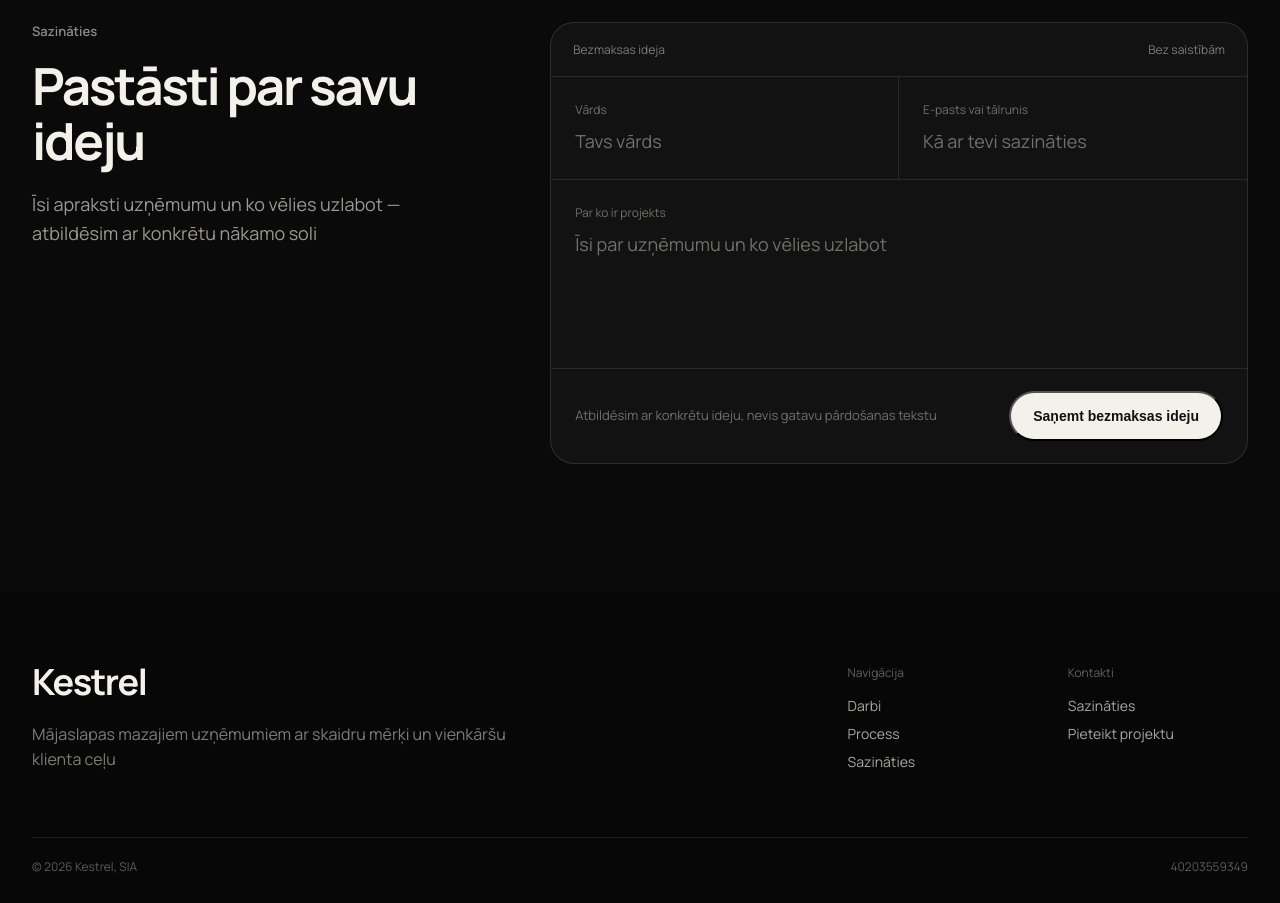
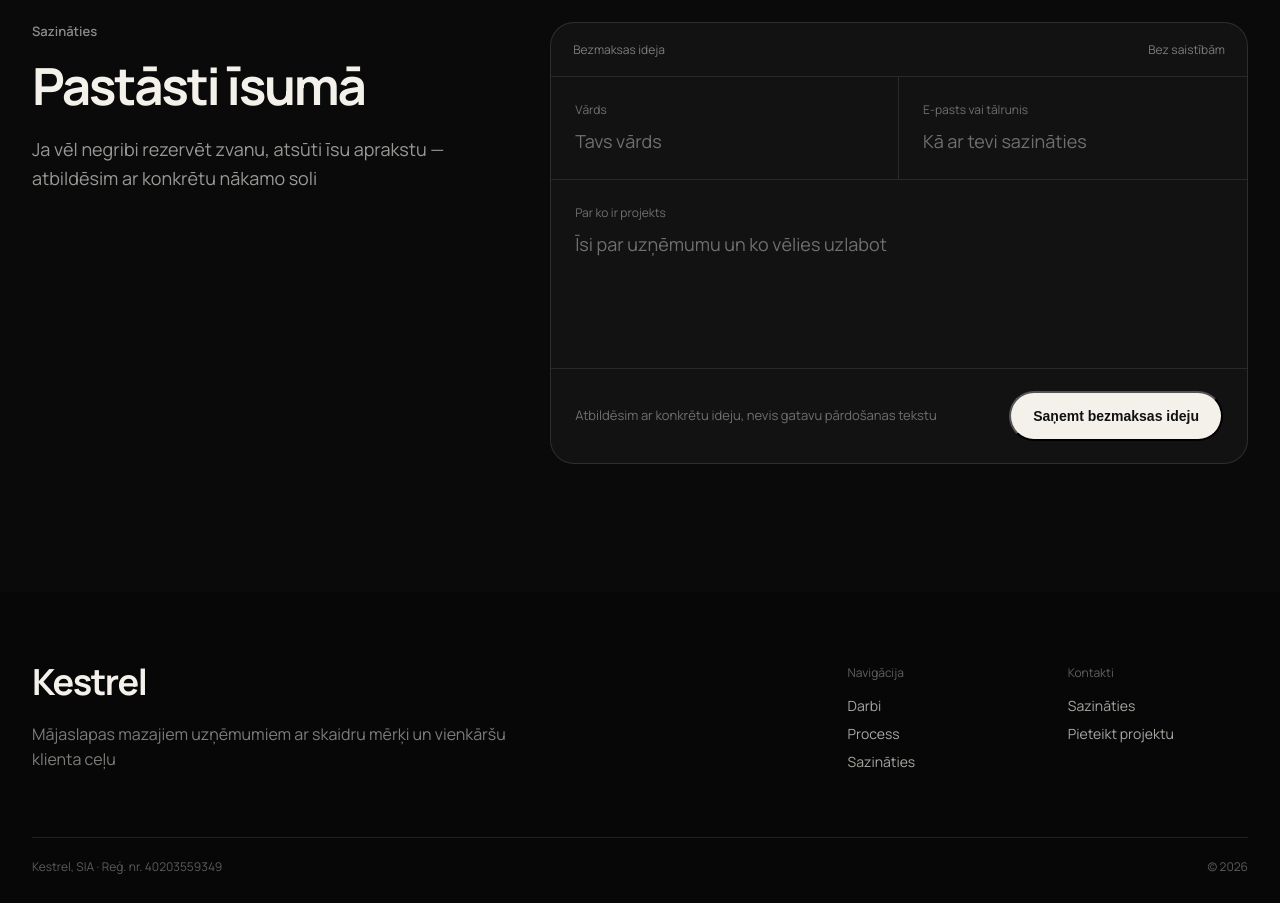
Before and after one commit to davisl24/WEBSITEAGENCY, a Next.js app: page / in a window 1280 px wide. Shown: the part 6400-7303 px from the top of the page. Built offline with nearby package versions, Linux system fonts and the light colour scheme.

Commit message:
refine: clarify contact path and footer company info

```diff
--- a/app/page.tsx
+++ b/app/page.tsx
@@ -205,9 +205,9 @@ export default function Home() {
         <div className="contact-inner">
           <div className="contact-copy">
             <p className="section-label">Sazināties</p>
-            <h2 id="contact-title">Pastāsti par savu ideju</h2>
+            <h2 id="contact-title">Pastāsti īsumā</h2>
             <p>
-              Īsi apraksti uzņēmumu un ko vēlies uzlabot — atbildēsim ar konkrētu nākamo soli
+              Ja vēl negribi rezervēt zvanu, atsūti īsu aprakstu — atbildēsim ar konkrētu nākamo soli
             </p>
           </div>
 
@@ -266,8 +266,8 @@ export default function Home() {
           </div>
 
           <div className="footer-bottom">
-            <span>© 2026 Kestrel, SIA</span>
-            <span>40203559349</span>
+            <span>Kestrel, SIA · Reģ. nr. 40203559349</span>
+            <span>© 2026</span>
           </div>
         </div>
       </footer>
```
